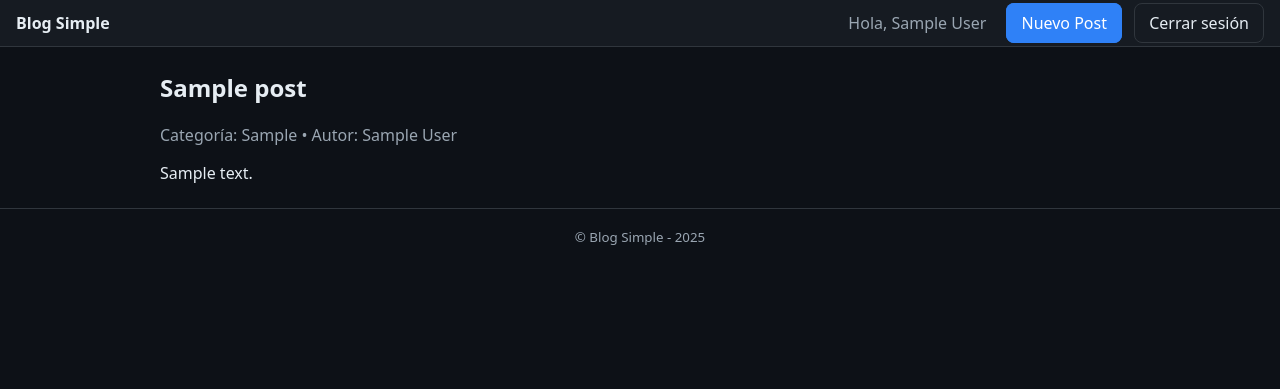
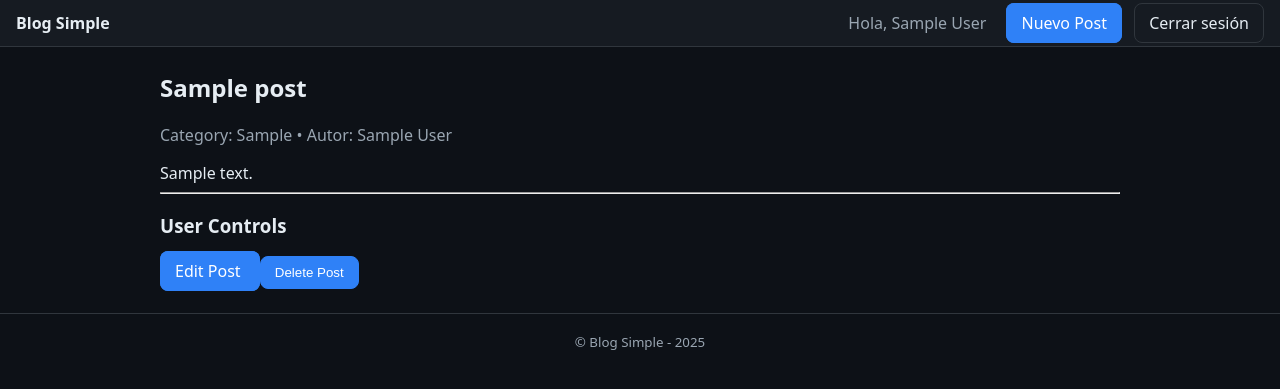
Before and after one commit to JDavid0616/flask-blog-app, a Flask app: a page that uses src/blog_app/templates/post_view.html in a window 1280 px wide. Shown: the top 389 px of the page. Run offline with Flask 3, Linux system fonts and the light colour scheme; a user stored in the database is signed in; tables that the repository leaves empty hold one stand-in row (values such as "Sample post"); some libraries are stand-ins or nearby versions.

Commit message:
feat: Add edit and delete controls to post view

```diff
--- a/src/blog_app/templates/post_view.html
+++ b/src/blog_app/templates/post_view.html
@@ -1,9 +1,27 @@
-
 {% extends "base_template.html" %}
 {% block content %}
   <article class="post-view">
     <h1>{{ post.title }}</h1>
-    <p class="muted">Categoría: {{ post.category }} • Autor: {{ post.author.name }}</p>
+    <p class="muted">Category: {{ post.category }} • Autor: {{ post.author.name }}</p>
     <div class="content">{{ post.content|safe }}</div>
   </article>
-{% endblock %}
+
+  {% if current_user.is_authenticated and current_user.id == post.author.id %}
+    <hr>
+    <h3>User Controls</h3>
+
+    <a href="{{ url_for('edit_post', slug=post.slug) }}" class="btn btn-primary">
+        Edit Post
+    </a>
+
+    <form action="{{ url_for('delete_post', slug=post.slug) }}" method="POST" style="display:inline;"
+          onsubmit="return confirm('Are you sure you want to delete this post?');">
+
+        <input type="hidden" name="csrf_token" value="{{ csrf_token() }}">
+
+        <button type="submit" class="btn btn-danger">
+            Delete Post
+        </button>
+    </form>
+{% endif %}
+  {% endblock %}
```
